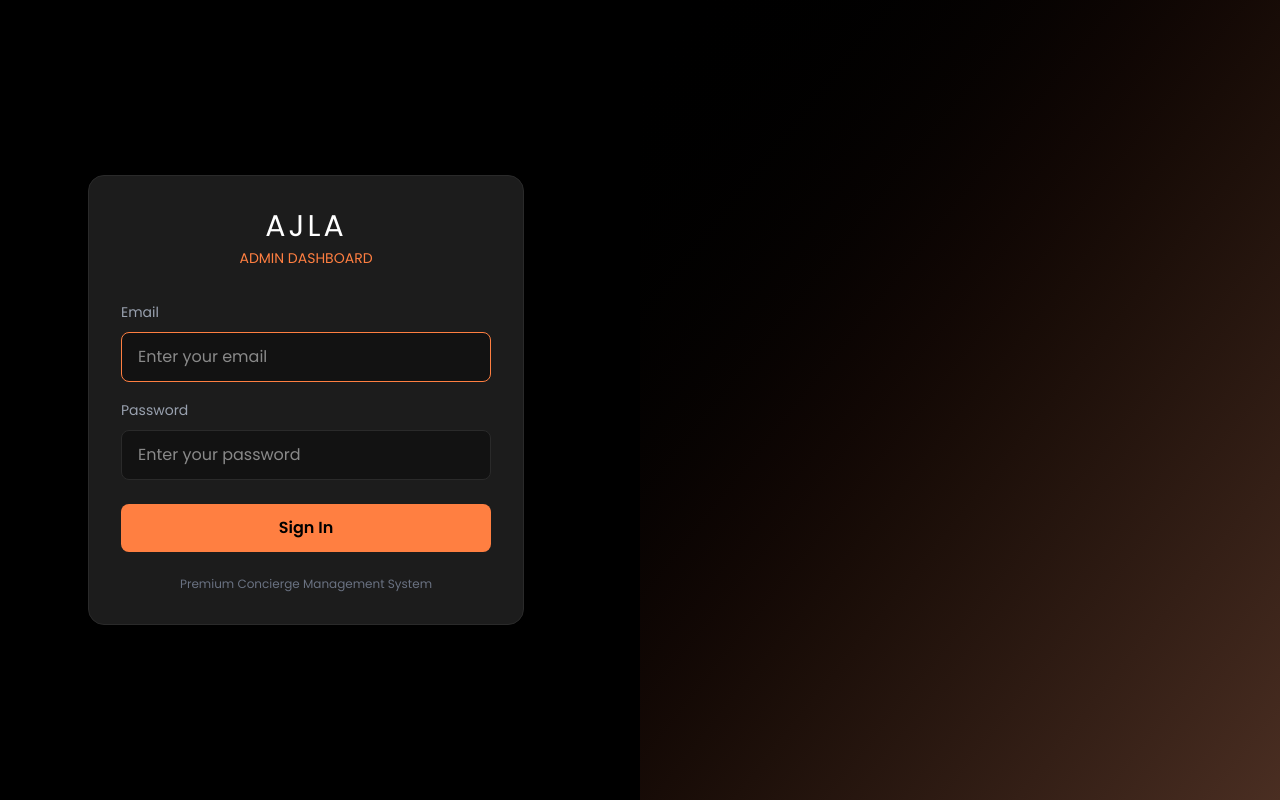
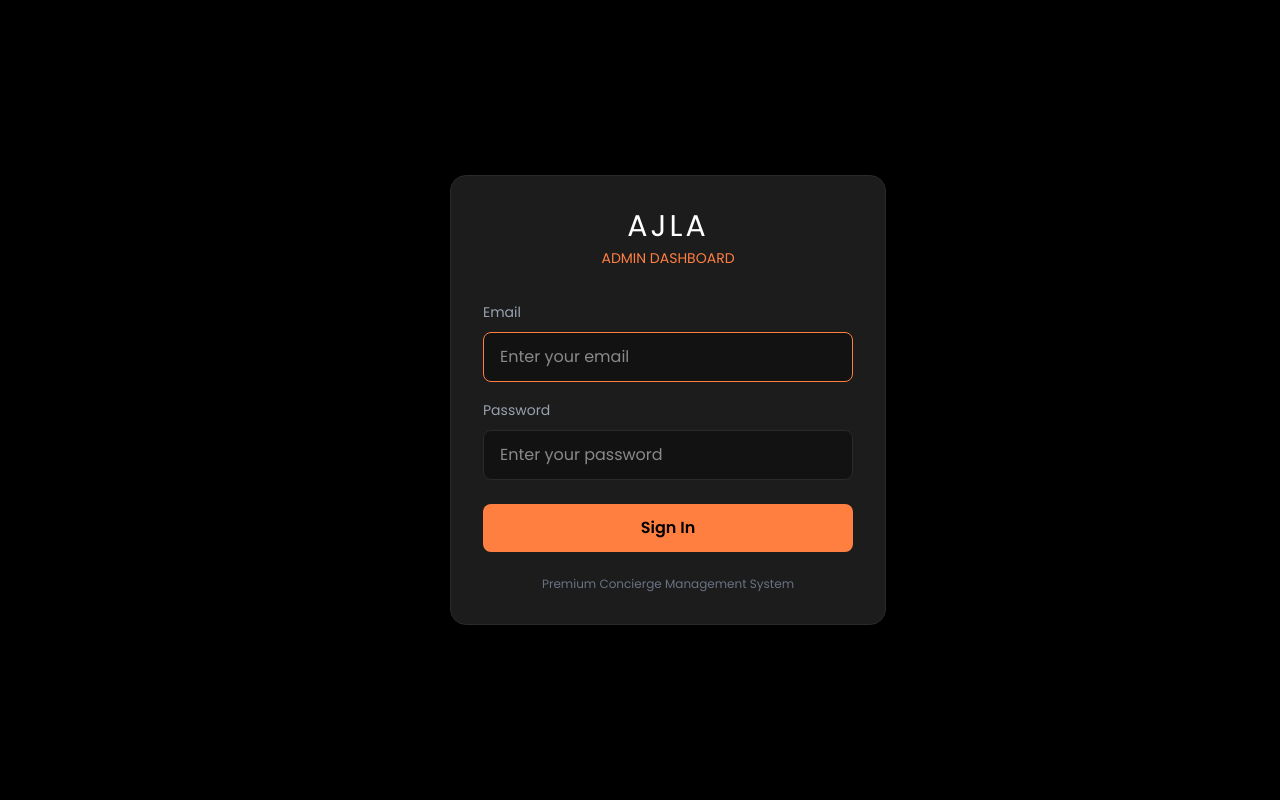
Before and after one commit to thexahmed00/ajla-admin, a Next.js app: page /login in a window 1280 px wide. Built offline with nearby package versions, Linux system fonts and the light colour scheme.

Commit message:
login form center aligned

```diff
--- a/app/login/page.tsx
+++ b/app/login/page.tsx
@@ -68,7 +68,7 @@
   };
 
   return (
-    <div className="min-h-screen grid grid-cols-1 md:grid-cols-2 bg-black text-white">
+    <div className="min-h-screen bg-black text-white flex items-center justify-center">
       {/* LEFT */}
       <div className="w-full max-w-[500px] flex items-center justify-center px-8 ml-14">
         <div className="w-full bg-[#1C1C1C] rounded-2xl p-8 border border-[#2A2A2A] shadow-xl">
@@ -118,7 +118,7 @@
       </div>
 
       {/* RIGHT */}
-      <div className="hidden md:block flex-1 bg-gradient-to-br from-black to-[#4A2E22]" />
+      {/* <div className="hidden md:block flex-1 bg-gradient-to-br from-black to-[#4A2E22]" /> */}
     </div>
   );
 }
```
